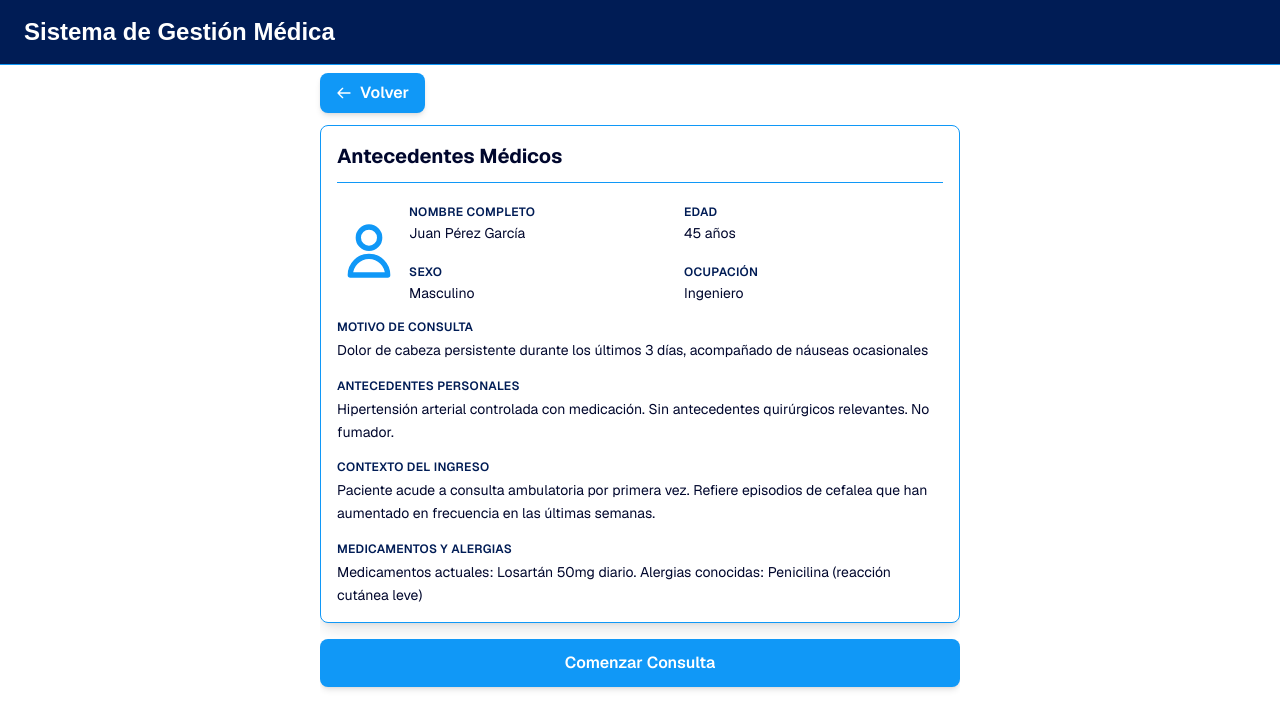
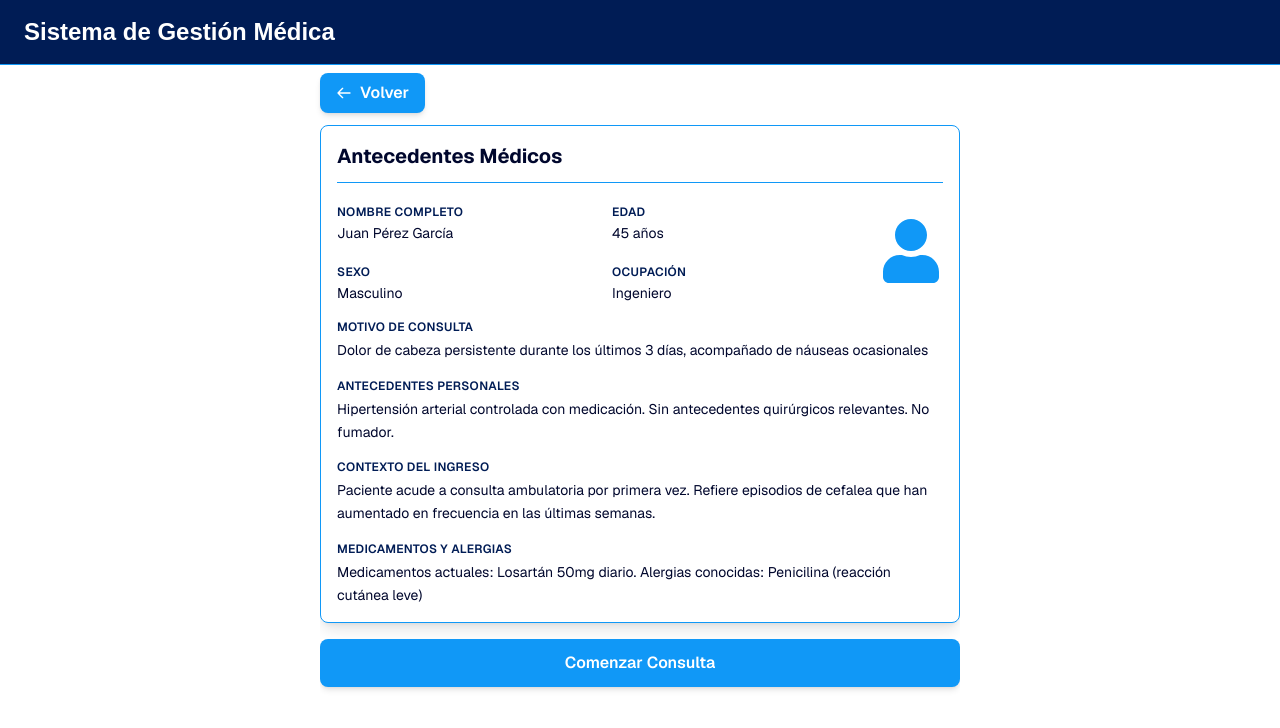
Before and after one commit to fcocea/hack-platanus-13, a Next.js app: page / in a window 1280 px wide. Shown: the top 728 px of the page. Built offline with nearby package versions, Linux system fonts and the light colour scheme.

Commit message:
feat: icons new for antecedentes medicos

```diff
--- a/app/components/medical-history/AntecedentesMedicos.tsx
+++ b/app/components/medical-history/AntecedentesMedicos.tsx
@@ -1,3 +1,5 @@
+import { FaUser } from "react-icons/fa";
+
 interface AntecedentesMedicosProps {
   nombre: string;
   edad: number;
@@ -26,21 +28,6 @@ export default function AntecedentesMedicos({
       </h2>
 
       <div className="flex gap-2 mb-4 items-center">
-        <div className="flex items-center justify-center">
-          <svg
-            className="w-16 h-16 text-[#1098f7]"
-            fill="none"
-            stroke="currentColor"
-            viewBox="0 0 24 24"
-          >
-            <path
-              strokeLinecap="round"
-              strokeLinejoin="round"
-              strokeWidth={2}
-              d="M16 7a4 4 0 11-8 0 4 4 0 018 0zM12 14a7 7 0 00-7 7h14a7 7 0 00-7-7z"
-            />
-          </svg>
-        </div>
         <div className="flex-1 grid grid-cols-1 md:grid-cols-2 gap-4">
           <div className="space-y-1">
             <label className="text-xs font-semibold text-[#001c55] uppercase tracking-wide">
@@ -69,6 +56,9 @@ export default function AntecedentesMedicos({
             </label>
             <p className="text-sm text-[#00072d]">{ocupacion}</p>
           </div>
+        </div>
+        <div className="flex items-center justify-center flex-shrink-0">
+          <FaUser className="w-16 h-16 text-[#1098f7]" />
         </div>
       </div>
 
```
